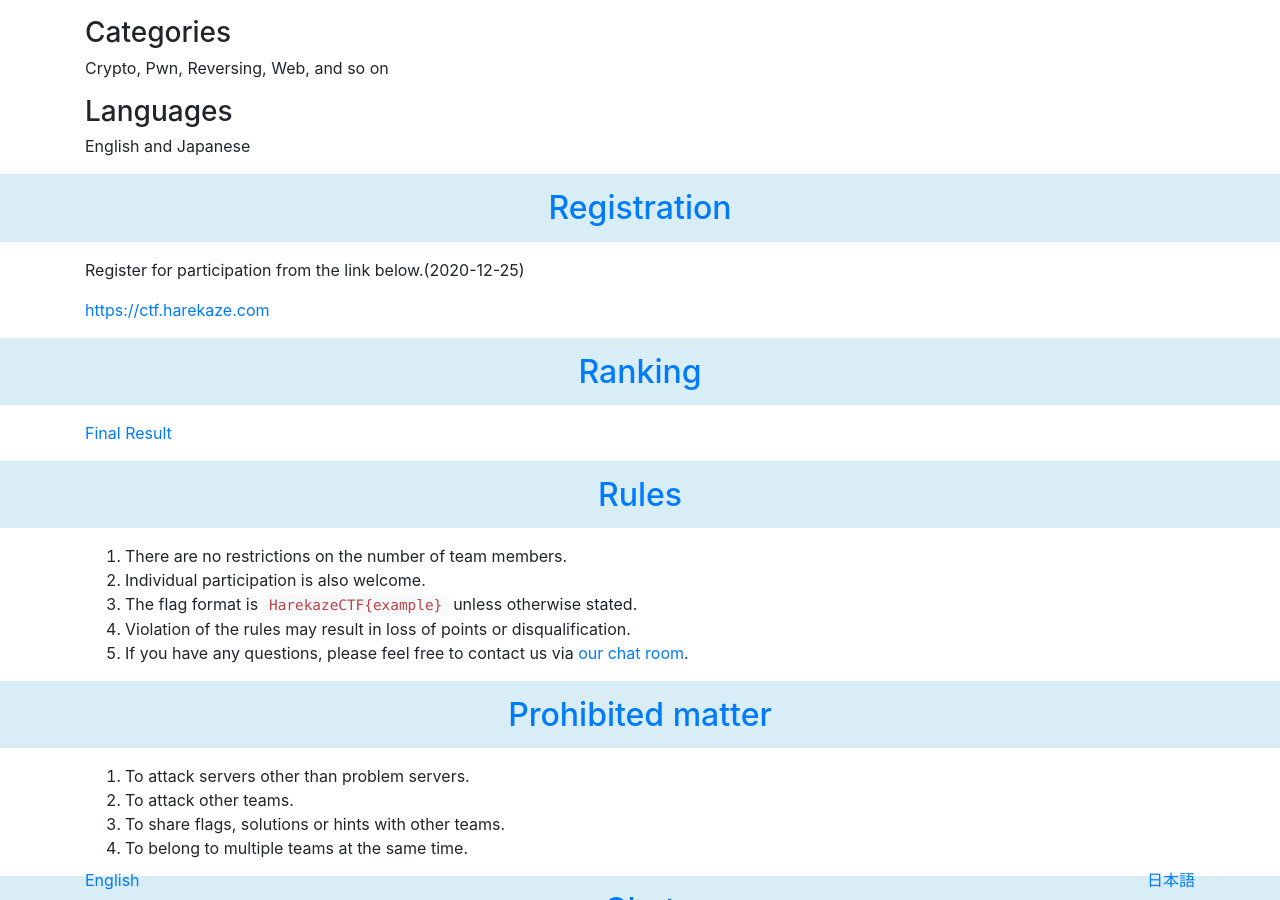
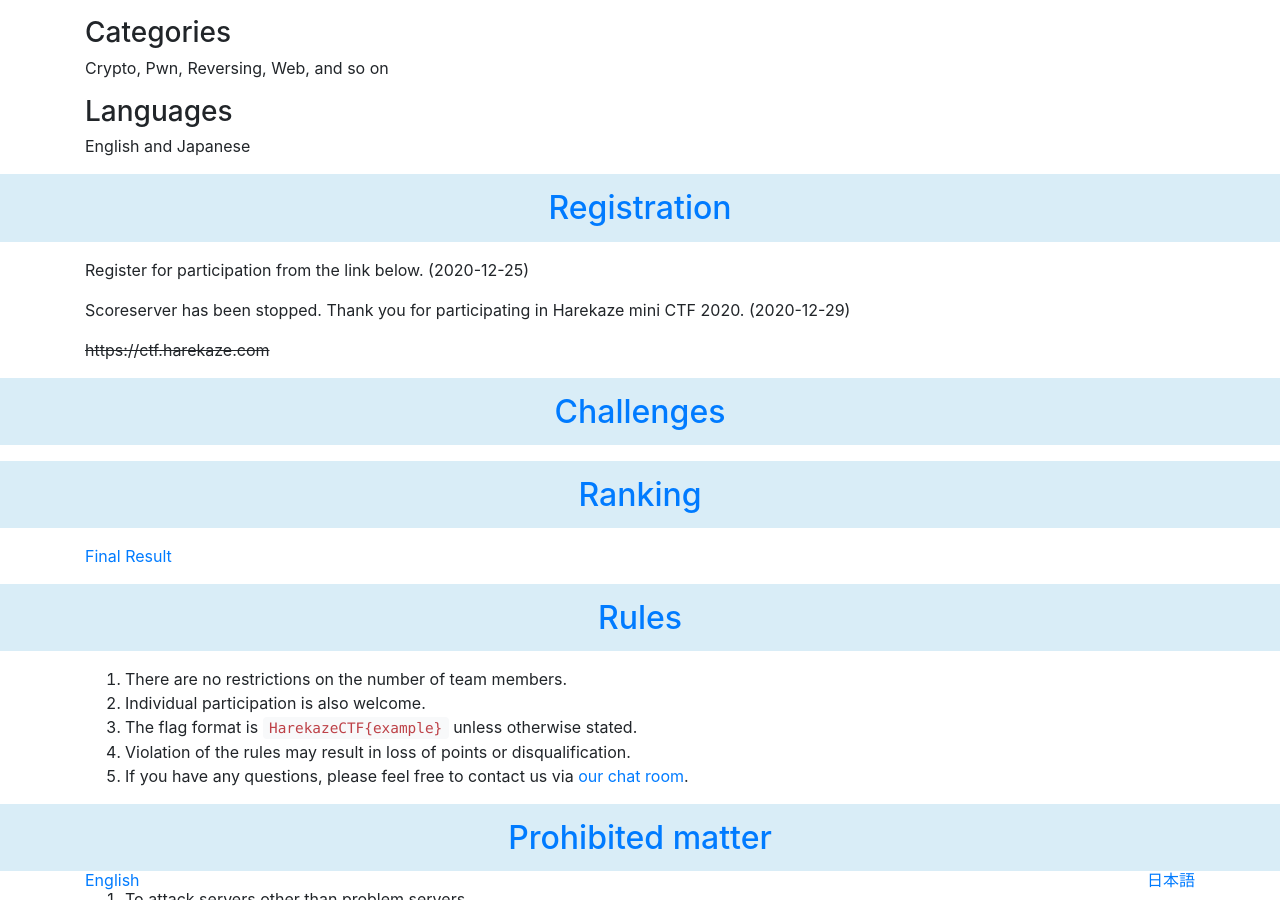
Before and after one commit to TeamHarekaze/TeamHarekaze.github.io, a Jekyll site: the page built from ctf/2020.html, in a window 1280 px wide and 900 px high, scrolled down 914 px. Built offline with Jekyll 4.4.1, drawn with Linux system fonts in a browser that asks for light colours; nearby versions of some CDN libraries.

Commit message:
Add link to challenges

```diff
--- a/ctf/2020.html
+++ b/ctf/2020.html
@@ -35,9 +35,16 @@ title: Harekaze mini CTF 2020
     <h2 id="register"><a href="#register">Registration</a></h2>
   </header>
   <div class="container">
-    <p>Register for participation from the link below.(<time>2020-12-25</time>)</p>
-    <p><a href="https://ctf.harekaze.com">https://ctf.harekaze.com</a></p>
+    <p>Register for participation from the link below. (<time>2020-12-25</time>)</p>
+    <p>Scoreserver has been stopped. Thank you for participating in Harekaze mini CTF 2020. (<time>2020-12-29</time>)</p>
+    <p><s>https://ctf.harekaze.com</s></p>
   </div>
+</section>
+
+<section>
+  <header class="section-header">
+    <h2 id="challenges"><a href="https://github.com/TeamHarekaze/harekaze-mini-ctf-2020-challenges">Challenges</a></h2>
+  </header>
 </section>
 
 <section>
```
Also changed, not shown: ctf/2020-jp.html (+8 -1 lines).
